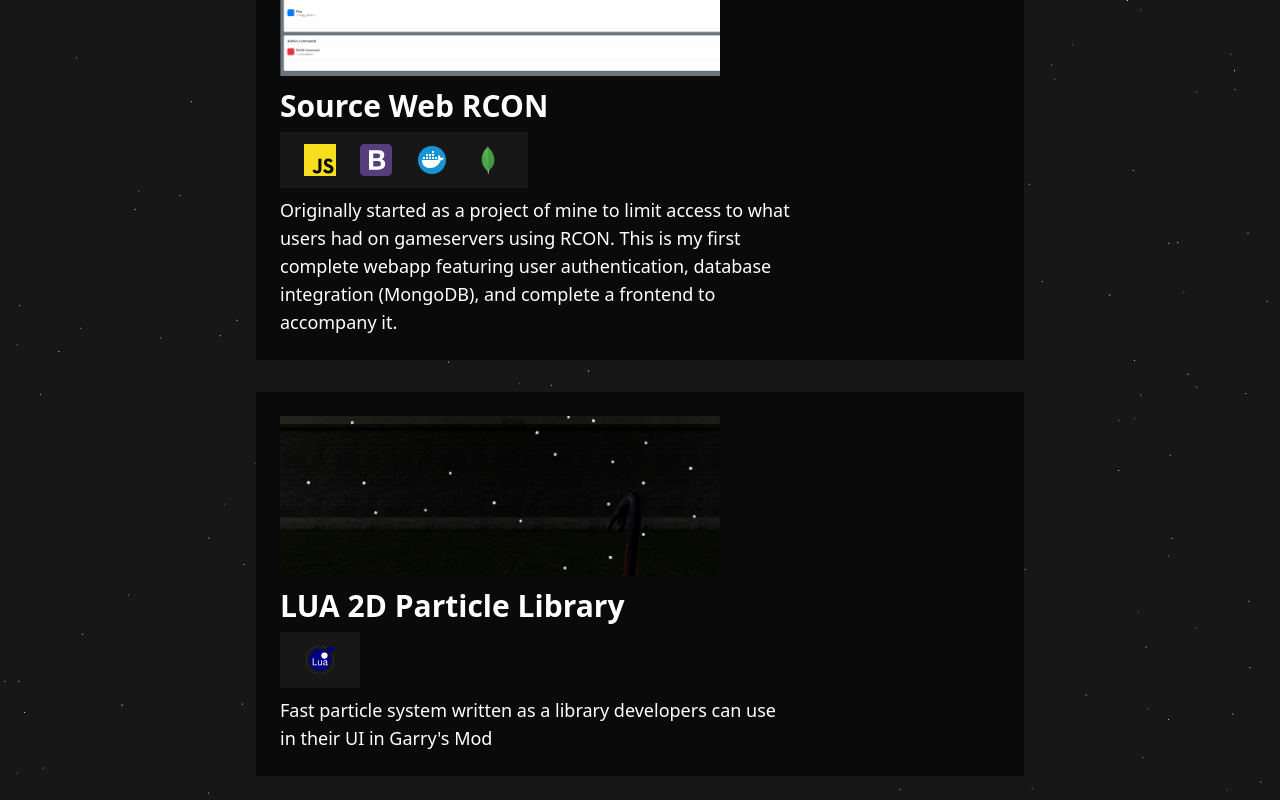
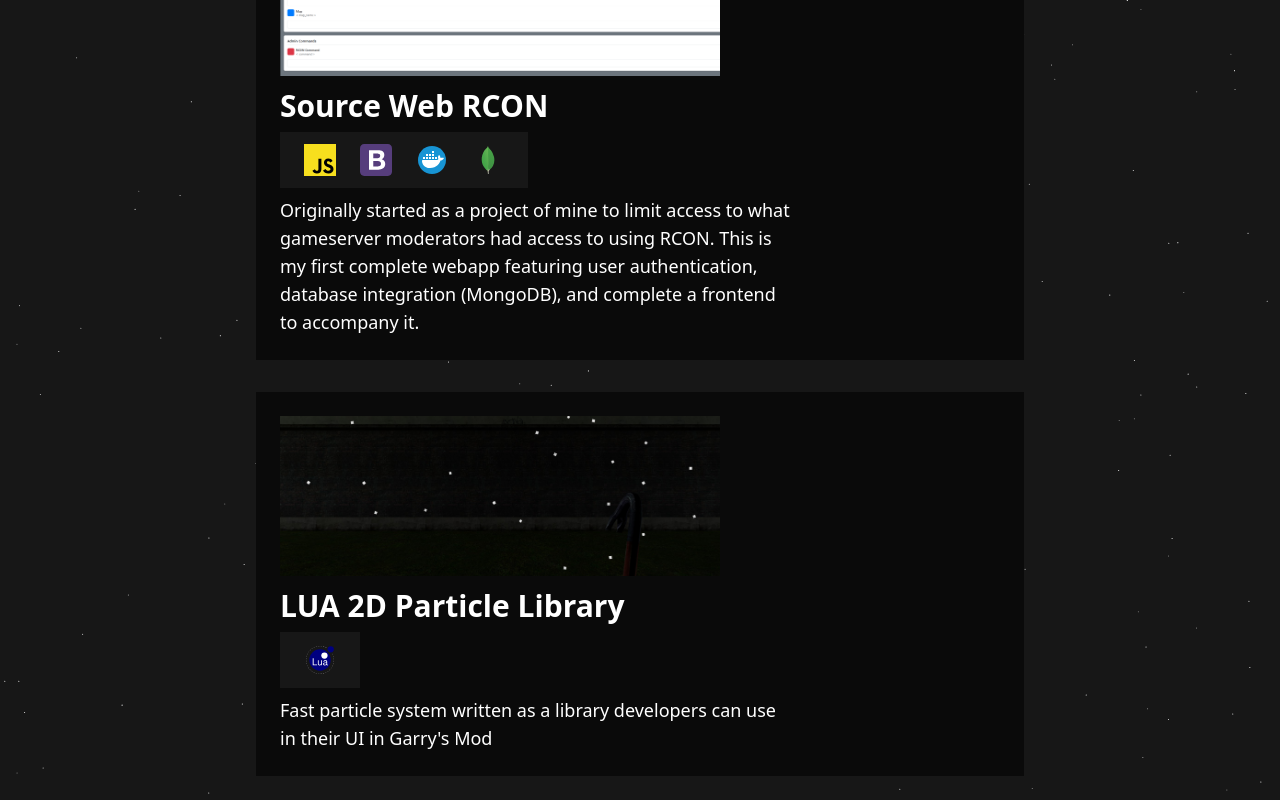
Before and after one commit to Av3r4ge/website, a Next.js app: page / in a window 1280 px wide. Shown: the part 1622-2422 px from the top of the page. Built offline with nearby package versions, Linux system fonts and the light colour scheme.

Commit message:
fix compiling

```diff
--- a/src/components/projects.tsx
+++ b/src/components/projects.tsx
@@ -10,14 +10,14 @@ export function Projects() {
     const projects = [
         {
             title: "Source Web RCON",
-            description: "Originally started as a project of mine to limit access to what users had on gameservers using RCON. This is my first complete webapp featuring user authentication, database integration (MongoDB), and complete a frontend to accompany it.",
+            description: "Originally started as a project of mine to limit access to what gameserver moderators had access to using RCON. This is my first complete webapp featuring user authentication, database integration (MongoDB), and complete a frontend to accompany it.",
             images: [
                 "/projects/rcon/one.png",
                 "/projects/rcon/two.png",
                 "/projects/rcon/three.png",
                 "/projects/rcon/four.png"
             ],
-            link: "",
+            link: "https://github.com/Av3r4ge/tf-web-rcon",
             stack: {
                 [1]: {
                     name: "Javascript",
--- a/src/components/ui/image-carousel.tsx
+++ b/src/components/ui/image-carousel.tsx
@@ -1,5 +1,4 @@
 'use client'
-import NextImage from "next/image";
 import { motion, AnimatePresence } from "framer-motion";
 import { useEffect, useState } from "react";
 
@@ -13,7 +12,6 @@ export const ImageCarousel = ({
     className?: string;
 }) => {
     const [currentIndex, setCurrentIndex] = useState(0);
-    const [loading, setLoading] = useState(false);
     const [loadedImages, setLoadedImages] = useState<string[]>([]);
 
     const handleNext = () => {
@@ -22,18 +20,17 @@ export const ImageCarousel = ({
         );
     };
 
-    const handlePrev = () => {
+    /*const handlePrev = () => {
         setCurrentIndex(( prevIndex ) =>
             prevIndex - 1 < 0 ? images.length - 1 : prevIndex - 1
         );
-    };
+    };*/
 
     useEffect(() => {
         loadImages()
     }, [])
 
     const loadImages = () => {
-        setLoading(true);
         const loadPromises = images.map((image) => {
           return new Promise((resolve, reject) => {
             const img = new Image();
@@ -46,14 +43,12 @@ export const ImageCarousel = ({
         Promise.all(loadPromises)
           .then((loadedImages) => {
             setLoadedImages(loadedImages as string[]);
-            setLoading(false);
           })
           .catch((error) => console.error("Failed to load images", error));
     };
 
     useEffect( () => {
-        let interval: any
-        interval = setInterval(() => {
+        setInterval(() => {
             handleNext();
         }, 5000)
     }, [])
```
Also changed, not shown: .eslintrc.json.
